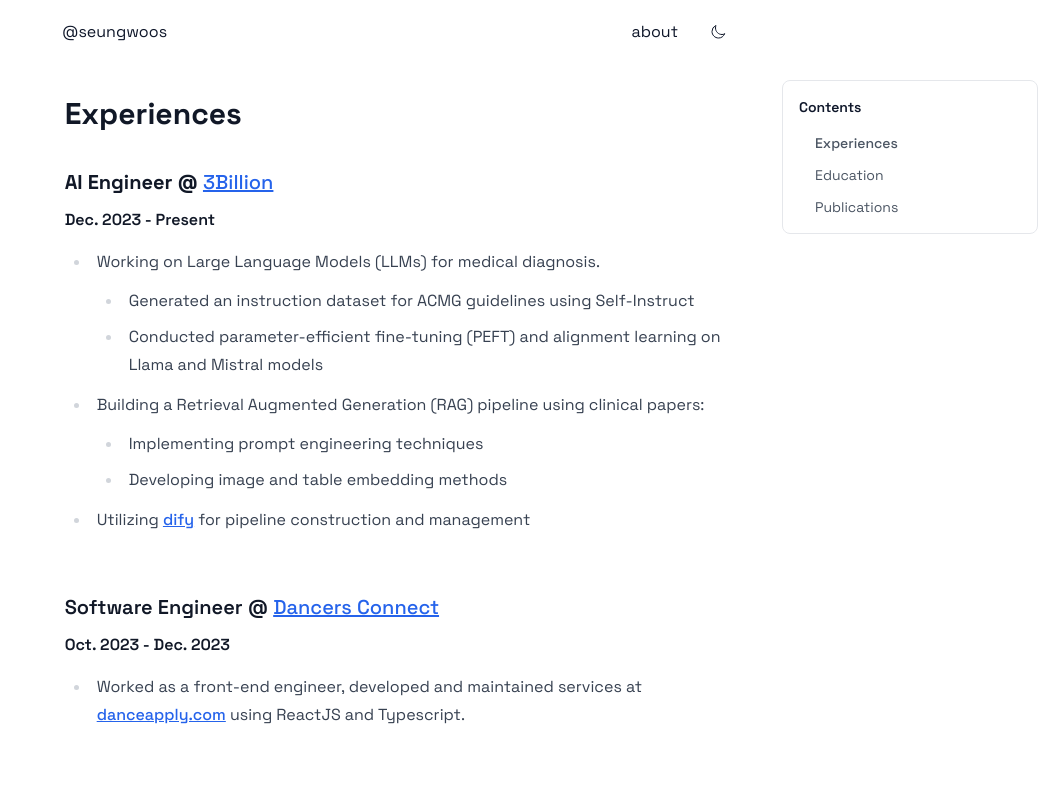
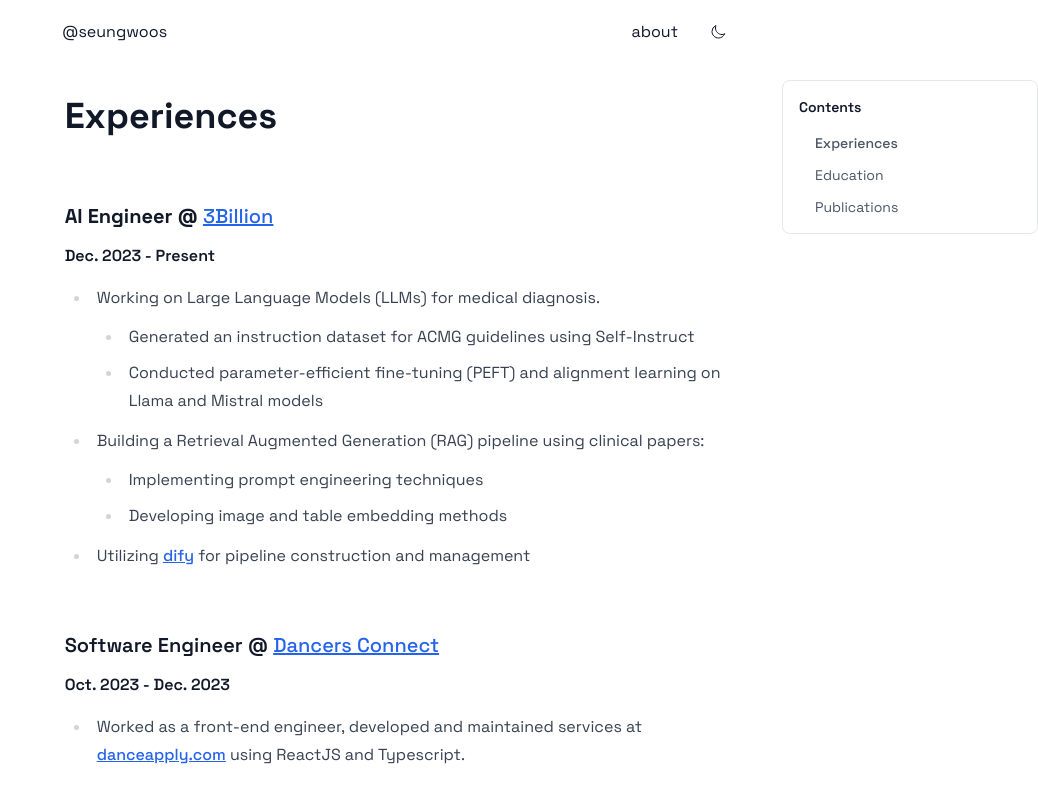
Before and after one commit to seungwoos/seungwoos.me, a Next.js app: page /about in a window 1280 px wide. Shown: the top 793 px of the page, without its empty margins (242-1280 px from the left). Built offline with nearby package versions, Linux system fonts and the light colour scheme.

Commit message:
fix: remove unnecessary attributes

```diff
--- a/components/MarkdownRenderer.tsx
+++ b/components/MarkdownRenderer.tsx
@@ -21,25 +21,13 @@ export function MarkdownRenderer({ content }: { content: string }) {
         remarkPlugins={[remarkGfm]}
         components={{
           h1: ({ node, ...props }) => (
-            <h1
-              id={generateId(props.children?.toString() || "")}
-              className="text-3xl font-extrabold mb-1"
-              {...props}
-            />
+            <h1 id={generateId(props.children?.toString() || "")} {...props} />
           ),
           h2: ({ node, ...props }) => (
-            <h2
-              id={generateId(props.children?.toString() || "")}
-              className="text-2xl font-bold"
-              {...props}
-            />
+            <h2 id={generateId(props.children?.toString() || "")} {...props} />
           ),
           h3: ({ node, ...props }) => (
-            <h3
-              id={generateId(props.children?.toString() || "")}
-              className="text-xl font-semibold"
-              {...props}
-            />
+            <h3 id={generateId(props.children?.toString() || "")} {...props} />
           ),
           ul: ({ node, ...props }) => <ul className="list-disc" {...props} />,
           ol: ({ node, ...props }) => (
@@ -56,7 +44,7 @@ export function MarkdownRenderer({ content }: { content: string }) {
           ),
           div: ({ node, className, children, ...props }) => {
             return (
-              <div className="mb-8" {...props}>
+              <div className="-mb-10" {...props}>
                 {children}
               </div>
             );
```
